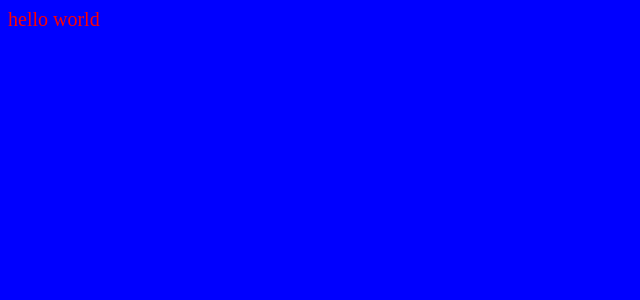
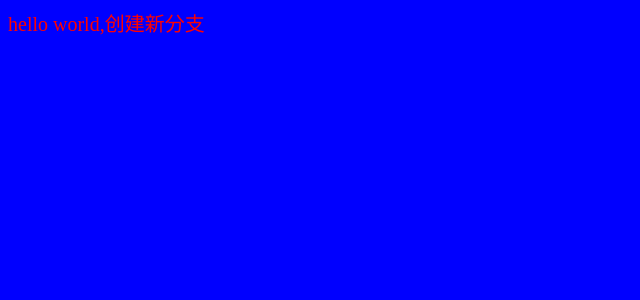
Before and after one commit to BluesVN/vue-todolist, a Vue app: page / in a window 1280 px wide. Shown: the top 300 px of the page, without its empty margins (0-640 px from the left). Built offline with nearby package versions, Linux system fonts and the light colour scheme; the HTML template or start-up script is replaced by a standard one.

Commit message:
vue-todo

```diff
--- a/src/app.vue
+++ b/src/app.vue
@@ -5,7 +5,7 @@
 export default {
   data(){
     return {
-      text:'hello world'
+      text:'hello world,创建新分支'
     }
   }
 }
```
